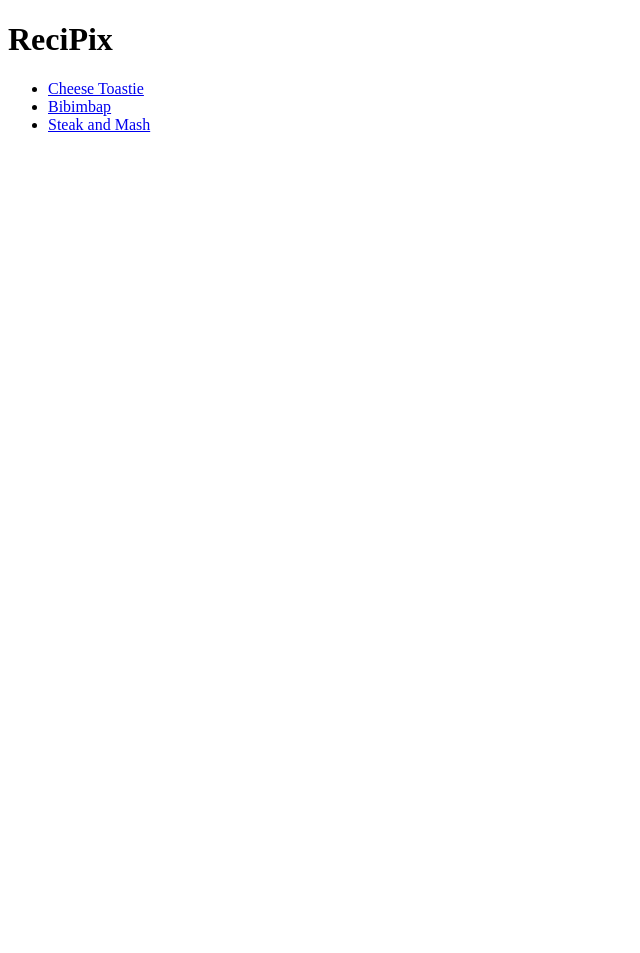
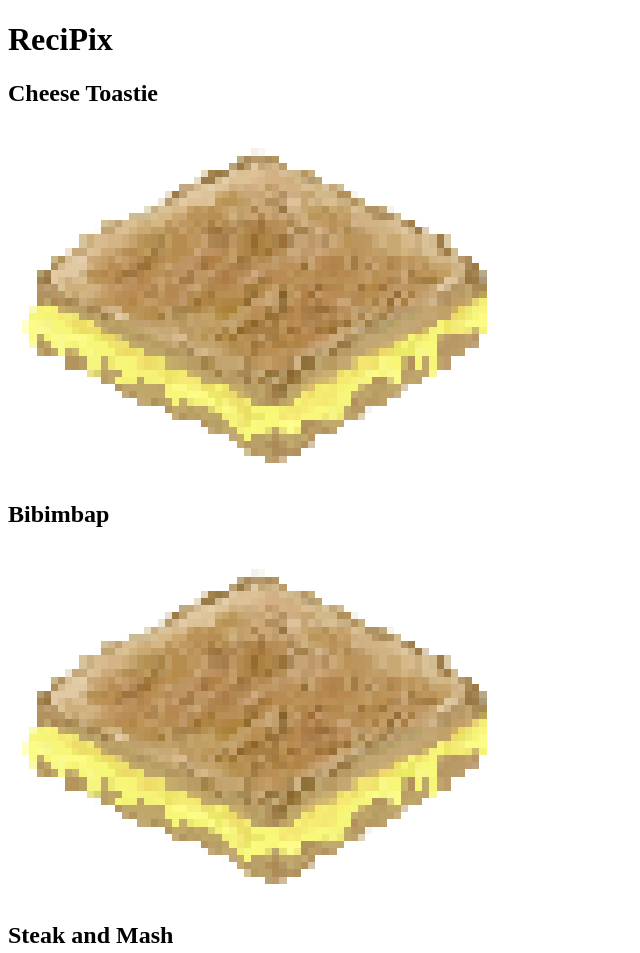
Before and after one commit to Olitah/odin-recipes, a plain HTML site: page index.html in a window 1280 px wide. Shown: the top 953 px of the page, without its empty margins (0-640 px from the left). Before the commit the page ends 800 px from the top, so only its background shows below. Drawn offline with Linux system fonts and the light colour scheme.

Commit message:
Feature: Display image links on home page

```diff
--- a/index.html
+++ b/index.html
@@ -6,10 +6,12 @@
     </head>
     <body>
         <h1>ReciPix</h1>
-        <ul>
-            <li><a href="../recipes/cheese-toastie.html">Cheese Toastie</a></li>
-            <li><a href="../recipes/bibimbap.html">Bibimbap</a></li>
-            <li><a href="../recipes/steak-and-mash.html">Steak and Mash</a></li>
+        <h2>Cheese Toastie</h2>
+        <a href="../recipes/cheese-toastie.html"><img src="./images/cheese-toastie.png" alt=""></a>
+        <h2>Bibimbap</h2>
+        <a href="../recipes/bibimbap.html"><img src="./images/cheese-toastie.png" alt=""></a>
+        <h2>Steak and Mash</h2>
+        <a href="../recipes/steak-and-mash.html"><img src="./images/cheese-toastie.png" alt=""></a>
         </ul>
     </body>
 </html>
```
